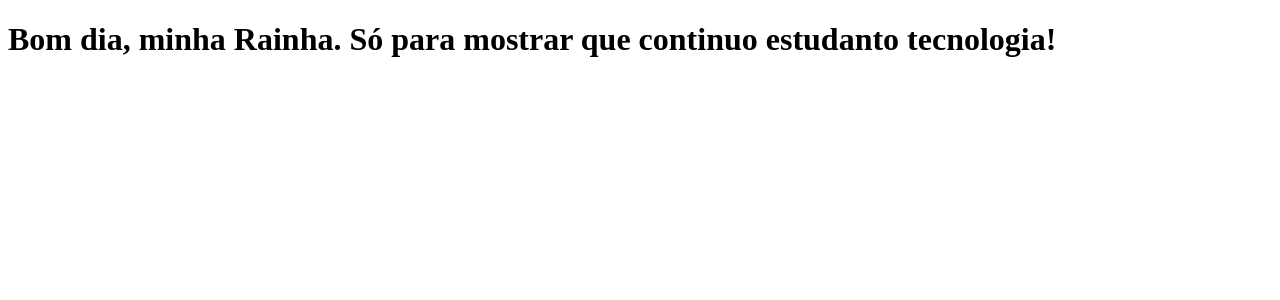
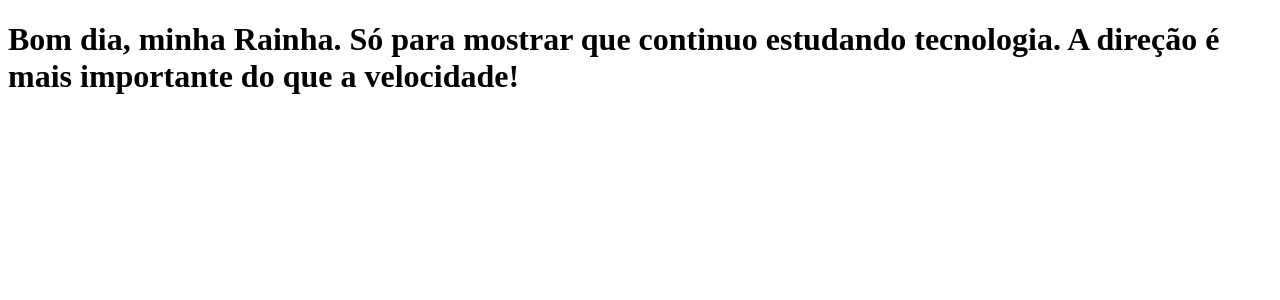
Before and after one commit to abrahamgracco/irgnet-mutaug, a Next.js app: page / in a window 1280 px wide. Shown: the top 300 px of the page. Built offline with nearby package versions, Linux system fonts and the light colour scheme.

Commit message:
replace wrong word

```diff
--- a/pages/index.js
+++ b/pages/index.js
@@ -1,7 +1,8 @@
 function Home() {
   return (
     <h1>
-      Bom dia, minha Rainha. Só para mostrar que continuo estudanto tecnologia!
+      Bom dia, minha Rainha. Só para mostrar que continuo estudando tecnologia.
+      A direção é mais importante do que a velocidade!
     </h1>
   );
 }
```
